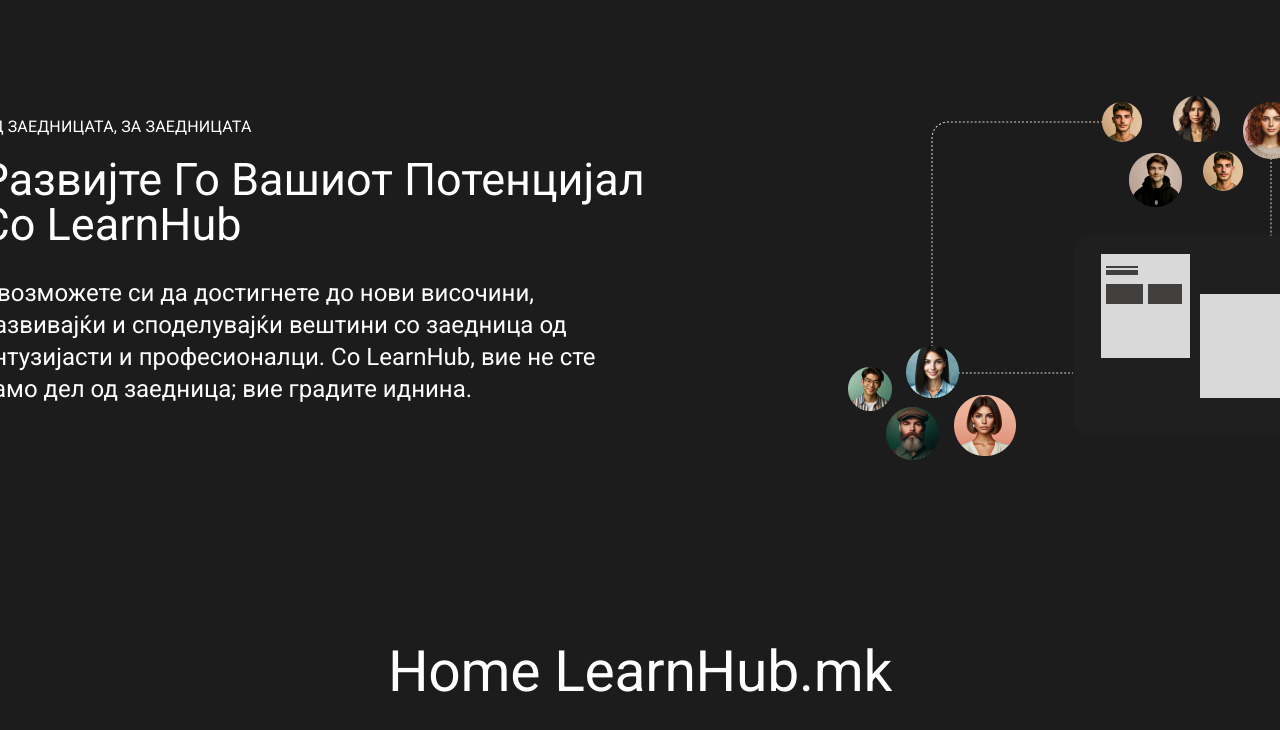
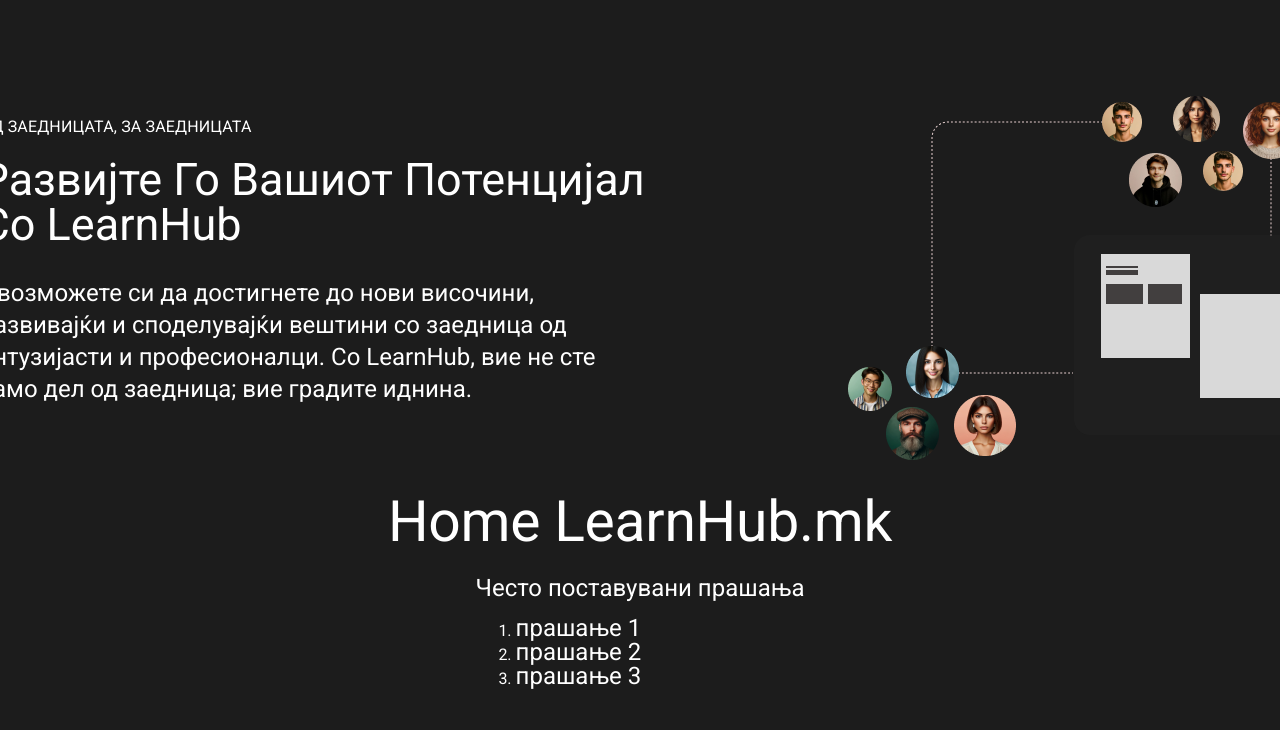
Before and after one commit to learnhubmk/app, a Next.js app: page / in a window 1280 px wide. Shown: the top 730 px of the page. Built offline with nearby package versions, Linux system fonts and the light colour scheme.

Commit message:
faq initial commit

```diff
--- a/app/page.tsx
+++ b/app/page.tsx
@@ -1,3 +1,4 @@
+import FAQ from '../components/module-components/FAQ/FAQ';
 import Hero from '../components/module-components/Hero/Hero';
 import styles from './page.module.scss';
 
@@ -12,6 +13,7 @@
           градите иднина."
       />
       <h1 className="display-l">Home LearnHub.mk</h1>
+      <FAQ />
     </main>
   );
 }
--- /dev/null
+++ b/components/module-components/FAQ/FAQ.tsx
@@ -0,0 +1,21 @@
+//CSS
+import classes from "./FAQ.module.scss"
+
+const DUMMY_DATA = [
+    {topicName: "прашање 1", topicText: "tools"},{topicName: "прашање 2", topicText: "прашање 3"},{topicName: "прашање 3", topicText: "tools"}
+]
+
+const FAQ = () => {
+    return <section>
+        <h1>Често поставувани прашања</h1>
+        <ol className={classes.container} >
+        {DUMMY_DATA.map((item, i) => {
+          return (
+            <li key={i}><h2>{item.topicName}</h2></li>
+          );
+        })}
+      </ol>
+    </section>
+}
+
+export default FAQ;
```
Also changed, not shown: components/module-components/FAQ/FAQ.module.scss (added).
